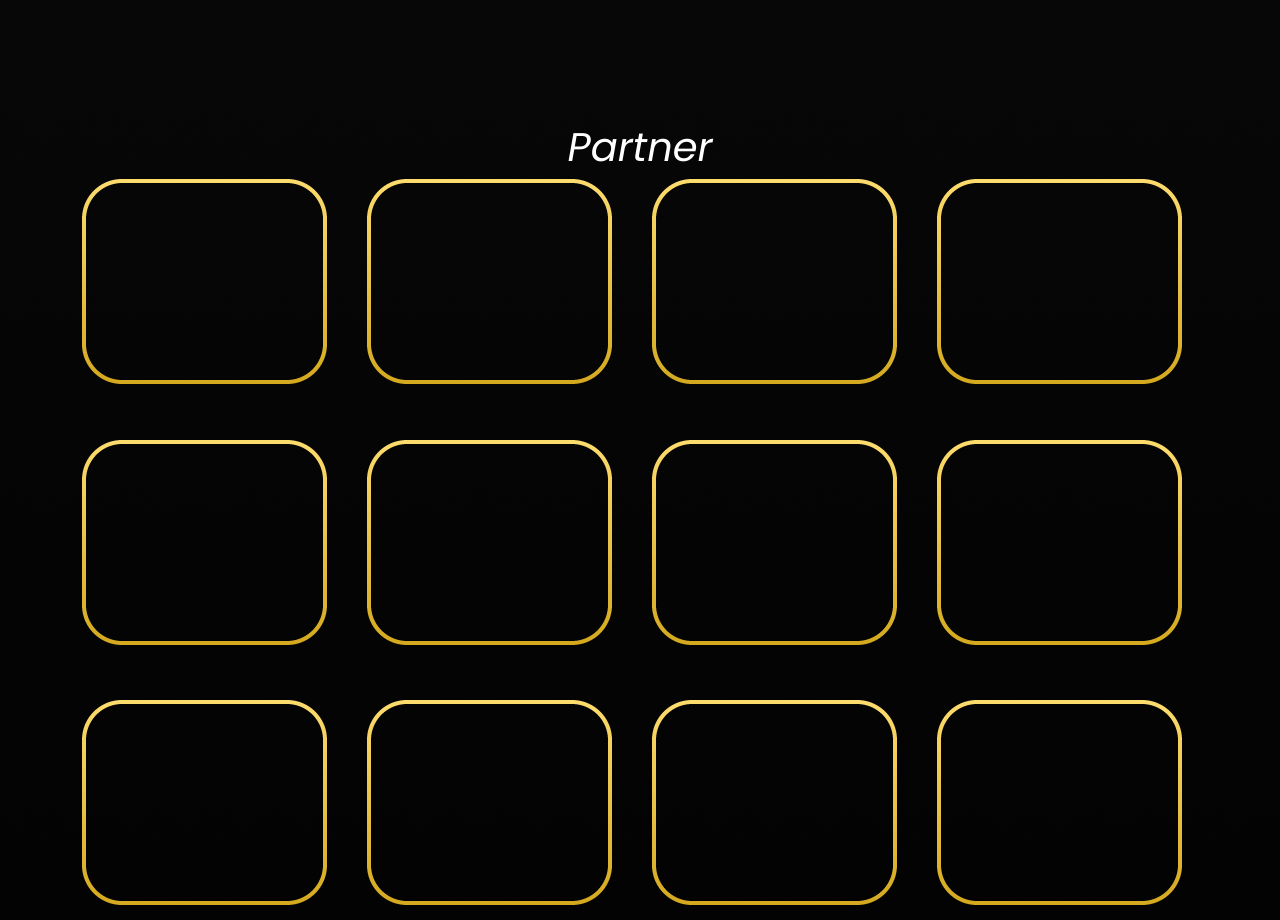
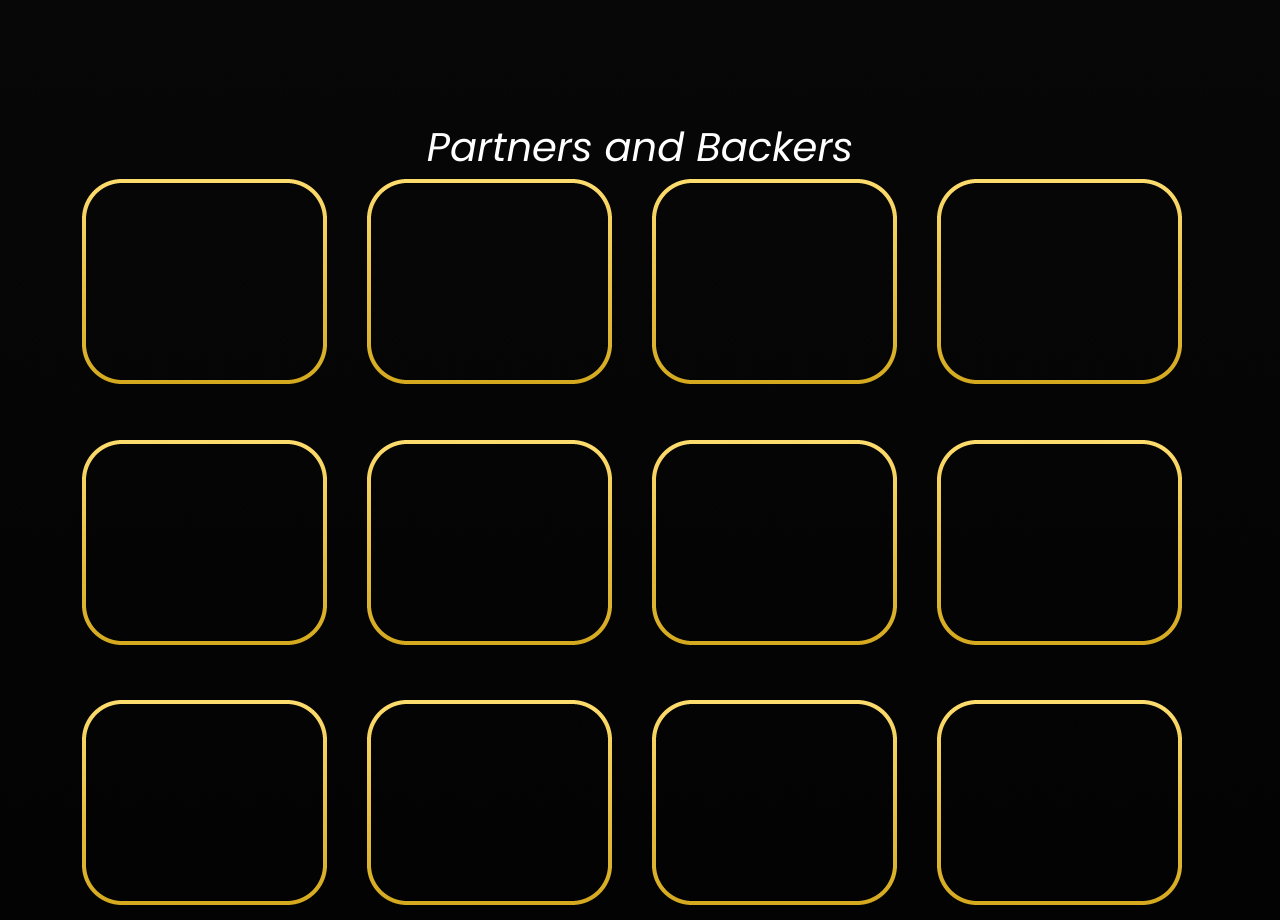
Before and after one commit to noorshanu/Banana, a React (Create React App) app: page / in a window 1280 px wide. Shown: the part 5560-6480 px from the top of the page. Built offline with nearby package versions, Linux system fonts and the light colour scheme.

Commit message:
Update Partner.js

```diff
--- a/src/components/Part/Partner.js
+++ b/src/components/Part/Partner.js
@@ -7,7 +7,7 @@ function Partner() {
     <section className='partner'>
       <div className='container'>
         <div className='partner-head text-center'>
-          <h1>Partner</h1>
+          <h1>Partners and Backers</h1>
 
         </div>
         <div className='row'>
```
